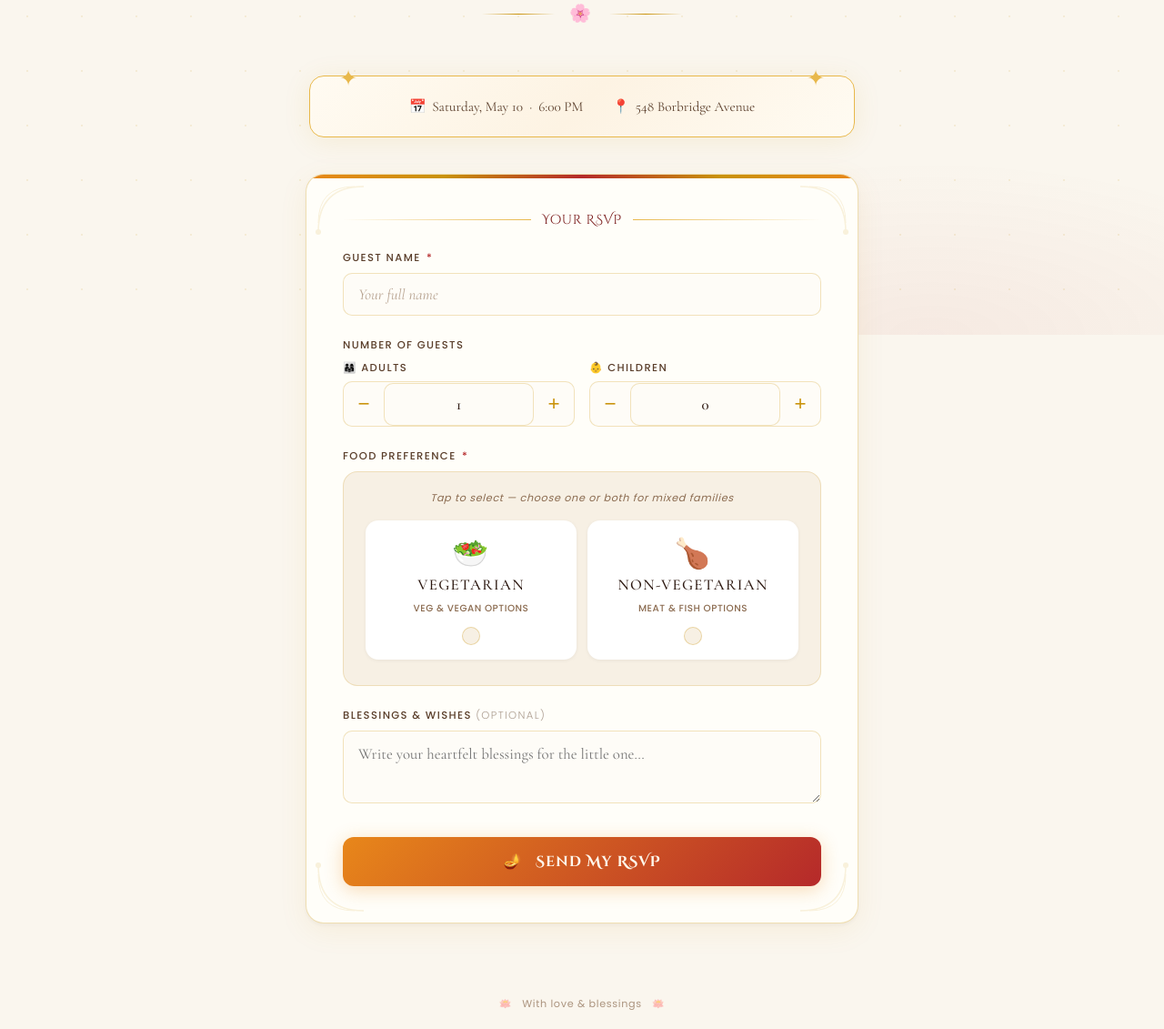
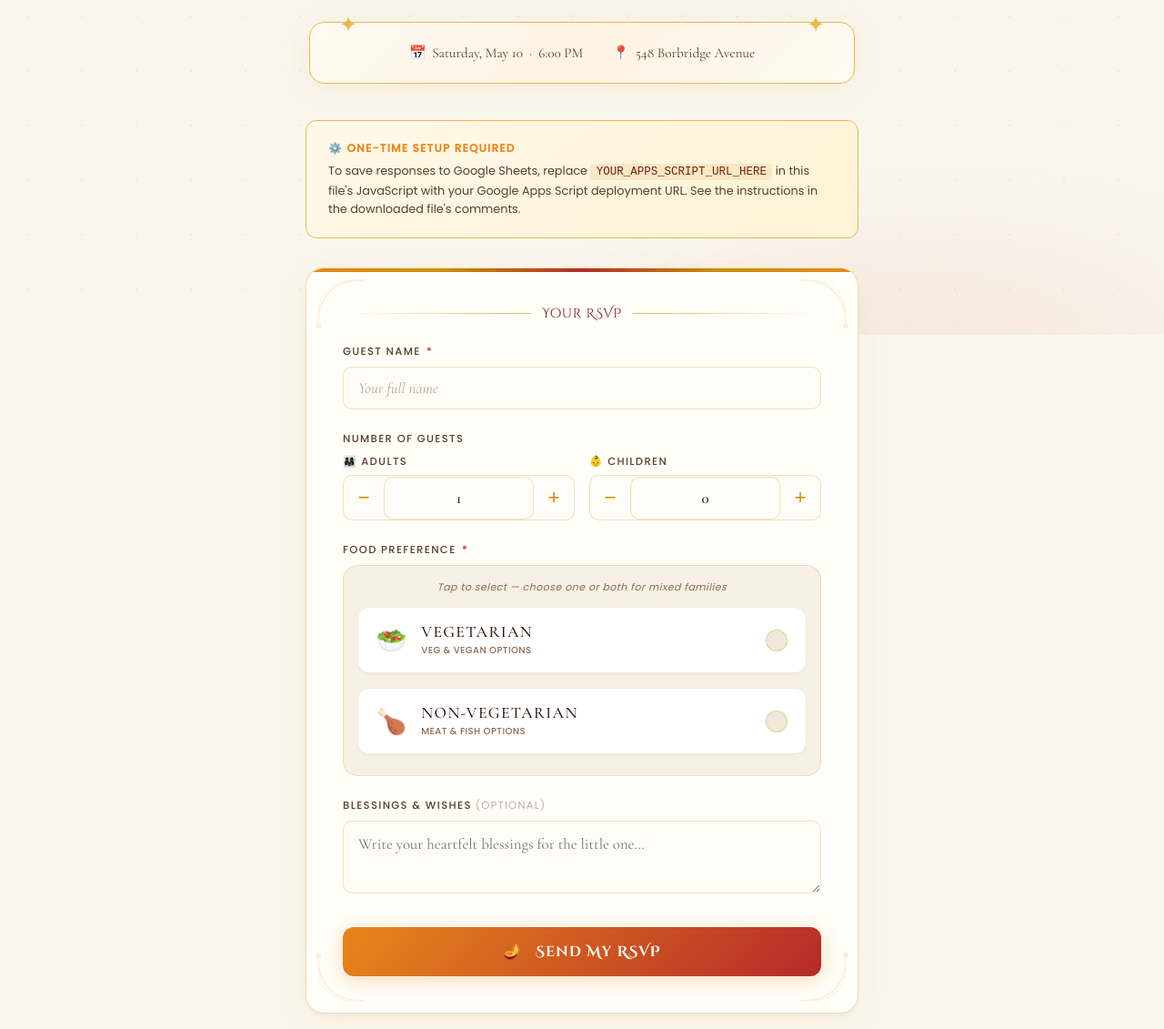
Before and after one commit to harisatyasrinivas/e-invite, a plain HTML site: page index.html in a window 1280 px wide. Shown: the part 432-1563 px from the top of the page at 91% size. Drawn offline with nearby package versions, Linux system fonts and the light colour scheme; a web font is replaced by a local one.

Commit message:
Refactor food toggle styles and update title

```diff
--- a/index.html
+++ b/index.html
@@ -342,29 +342,31 @@
     background: #F7F0E4;
     border: 1px solid rgba(201, 146, 10, 0.2);
     border-radius: 16px;
-    padding: 1.25rem 1.5rem;
+    padding: 1rem 1rem;
   }
 
   .food-toggle-hint {
     font-family: 'Poppins', sans-serif;
-    font-size: 0.7rem;
+    font-size: 0.68rem;
     color: var(--text-light);
-    letter-spacing: 0.06em;
+    letter-spacing: 0.05em;
     text-align: center;
-    margin-bottom: 1rem;
+    margin-bottom: 0.85rem;
     font-style: italic;
   }
 
   .food-toggle-row {
-    display: grid;
-    grid-template-columns: 1fr 1fr;
-    gap: 0.75rem;
+    display: flex;
+    flex-direction: column;
+    gap: 0.6rem;
   }
 
   .food-toggle-btn {
     position: relative;
     cursor: pointer;
     user-select: none;
+    display: block;
+    width: 100%;
   }
 
   .food-toggle-btn input[type="checkbox"] {
@@ -376,56 +378,63 @@
 
   .food-toggle-inner {
     display: flex;
-    flex-direction: column;
+    flex-direction: row;
     align-items: center;
-    gap: 0.5rem;
-    padding: 1.1rem 0.75rem 0.9rem;
-    border-radius: 14px;
+    gap: 0.9rem;
+    padding: 0.9rem 1.1rem;
+    border-radius: 12px;
     border: 2px solid transparent;
     background: white;
-    transition: all 0.22s ease;
-    box-shadow: 0 1px 4px rgba(0,0,0,0.06);
+    transition: all 0.2s ease;
+    box-shadow: 0 1px 4px rgba(0,0,0,0.05);
+    width: 100%;
   }
 
-  .food-toggle-btn:hover .food-toggle-inner {
-    transform: translateY(-2px);
-    box-shadow: 0 4px 12px rgba(0,0,0,0.09);
+  .food-toggle-btn:active .food-toggle-inner {
+    transform: scale(0.98);
   }
 
   .food-toggle-emoji {
-    font-size: 2rem;
+    font-size: 1.7rem;
     line-height: 1;
-    display: block;
+    flex-shrink: 0;
+  }
+
+  .food-toggle-text {
+    flex: 1;
+    display: flex;
+    flex-direction: column;
+    gap: 0.1rem;
   }
 
   .food-toggle-name {
     font-family: 'Cormorant Garamond', serif;
-    font-size: 1.05rem;
+    font-size: 1.1rem;
     font-weight: 500;
     color: var(--text-dark);
     transition: color 0.2s;
+    line-height: 1.2;
   }
 
   .food-toggle-sub {
     font-family: 'Poppins', sans-serif;
-    font-size: 0.65rem;
+    font-size: 0.63rem;
     color: var(--text-light);
-    letter-spacing: 0.05em;
-    text-align: center;
+    letter-spacing: 0.04em;
     transition: color 0.2s;
   }
 
   .food-tick {
-    width: 20px;
-    height: 20px;
+    width: 24px;
+    height: 24px;
     border-radius: 50%;
     border: 1.5px solid rgba(201,146,10,0.3);
-    background: #F7F0E4;
+    background: #F0E8D8;
     display: flex;
     align-items: center;
     justify-content: center;
     transition: all 0.2s;
-    margin-top: 0.25rem;
+    flex-shrink: 0;
   }
 
   .food-tick svg { display: none; }
@@ -667,7 +676,7 @@
   </div>
 
   <p class="hero-subtitle-top">You are cordially invited to</p>
-  <h1 class="hero-title">Naming <br>&amp;<br>Cradle Ceremony</h1>
+  <h1 class="hero-title">Namkaran &amp;<br>Cradle Ceremony</h1>
   <p class="hero-desc">
     As we celebrate the sacred naming and first cradle swing of our little one,
     we joyfully request the honour of your presence.
@@ -773,8 +782,10 @@
                 <input type="checkbox" id="foodVeg" name="foodVeg" value="Veg / Vegan">
                 <div class="food-toggle-inner">
                   <span class="food-toggle-emoji">🥗</span>
-                  <span class="food-toggle-name">Vegetarian</span>
-                  <span class="food-toggle-sub">Veg &amp; Vegan options</span>
+                  <span class="food-toggle-text">
+                    <span class="food-toggle-name">Vegetarian</span>
+                    <span class="food-toggle-sub">Veg &amp; Vegan options</span>
+                  </span>
                   <span class="food-tick">
                     <svg width="11" height="9" viewBox="0 0 11 9" fill="none">
                       <path d="M1 4L4 7.5L10 1" stroke="white" stroke-width="2" stroke-linecap="round" stroke-linejoin="round"/>
@@ -787,8 +798,10 @@
                 <input type="checkbox" id="foodNonVeg" name="foodNonVeg" value="Non-Vegetarian">
                 <div class="food-toggle-inner">
                   <span class="food-toggle-emoji">🍗</span>
-                  <span class="food-toggle-name">Non-Vegetarian</span>
-                  <span class="food-toggle-sub">Meat &amp; fish options</span>
+                  <span class="food-toggle-text">
+                    <span class="food-toggle-name">Non-Vegetarian</span>
+                    <span class="food-toggle-sub">Meat &amp; fish options</span>
+                  </span>
                   <span class="food-tick">
                     <svg width="11" height="9" viewBox="0 0 11 9" fill="none">
                       <path d="M1 4L4 7.5L10 1" stroke="white" stroke-width="2" stroke-linecap="round" stroke-linejoin="round"/>
@@ -845,7 +858,7 @@
   //    - Who has access: Anyone
   // 4. Copy the deployment URL and paste it below
   // ============================================================
-  const APPS_SCRIPT_URL = 'https://script.google.com/macros/s/AKfycbyU3vg-lDVxrNwPRxXqIyPXd4iOmRi5i6fw8xHauKVUSNA5lfwlNnBicoqmkHL2hguo/exec';
+  const APPS_SCRIPT_URL = 'YOUR_APPS_SCRIPT_URL_HERE';
 
   // Hide setup notice if URL is configured
   if (APPS_SCRIPT_URL !== 'YOUR_APPS_SCRIPT_URL_HERE') {
```
